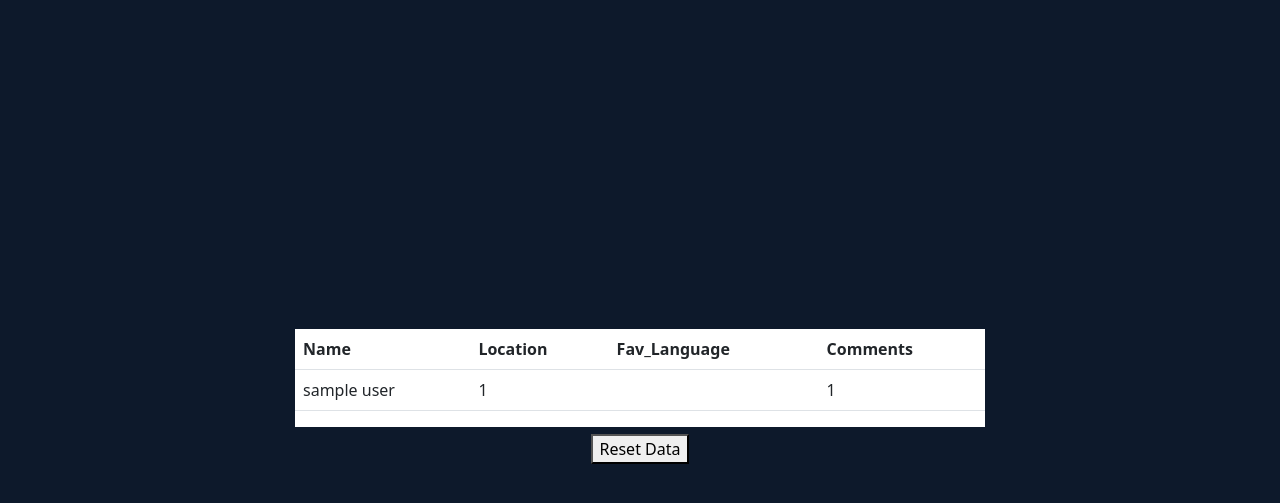
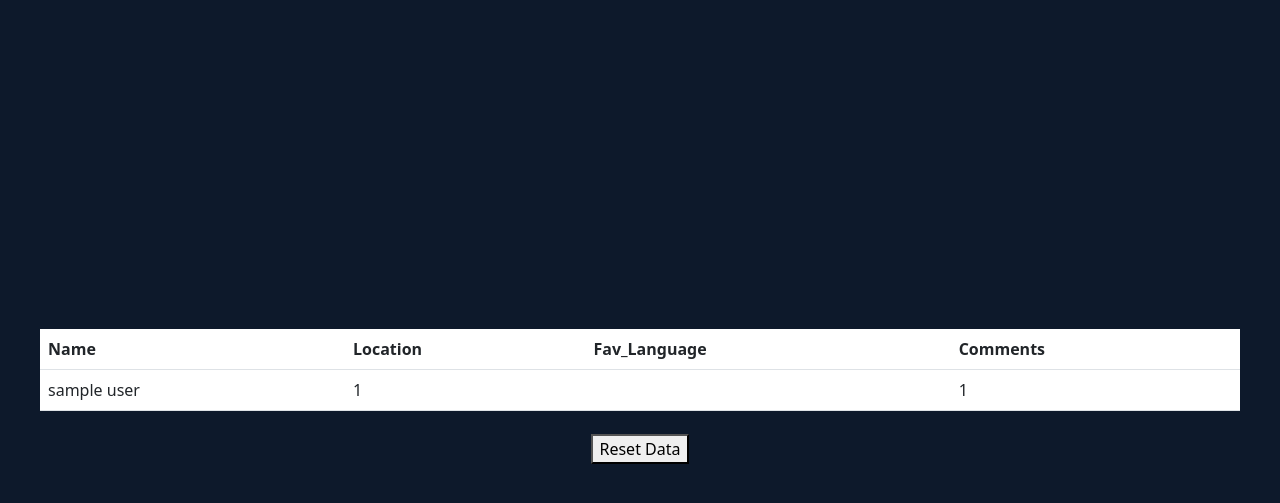
Before and after one commit to NickBarkerDev/dojo_survey, a Flask app: page /result in a window 1280 px wide. Shown: the top 503 px of the page. Run offline with Flask 2, Linux system fonts and the light colour scheme; the visitor is signed in with stand-in values (Sample User, id 1).

Commit message:
added new 512-bit session encryption key, added width to results table

```diff
--- a/flask_app/__init__.py
+++ b/flask_app/__init__.py
@@ -1,3 +1,3 @@
 from flask import Flask
 app = Flask(__name__)
-app.secret_key = "INSERT KEY HERE" #256-bit key
+app.secret_key = "UkXp2s5v8y/B?D(G+KbPeShVmYq3t6w9z$C&F)H@McQfTjWnZr4u7x!A%D*G-KaP" #256-bit key
--- a/flask_app/static/css/style.css
+++ b/flask_app/static/css/style.css
@@ -51,7 +51,7 @@ form button {
     border-radius: 8px;
 }
 
-.results-container {
-    width: 43.125rem;
+.results-container table {
+    width: 75rem;
     background-color: white;
 }
```
